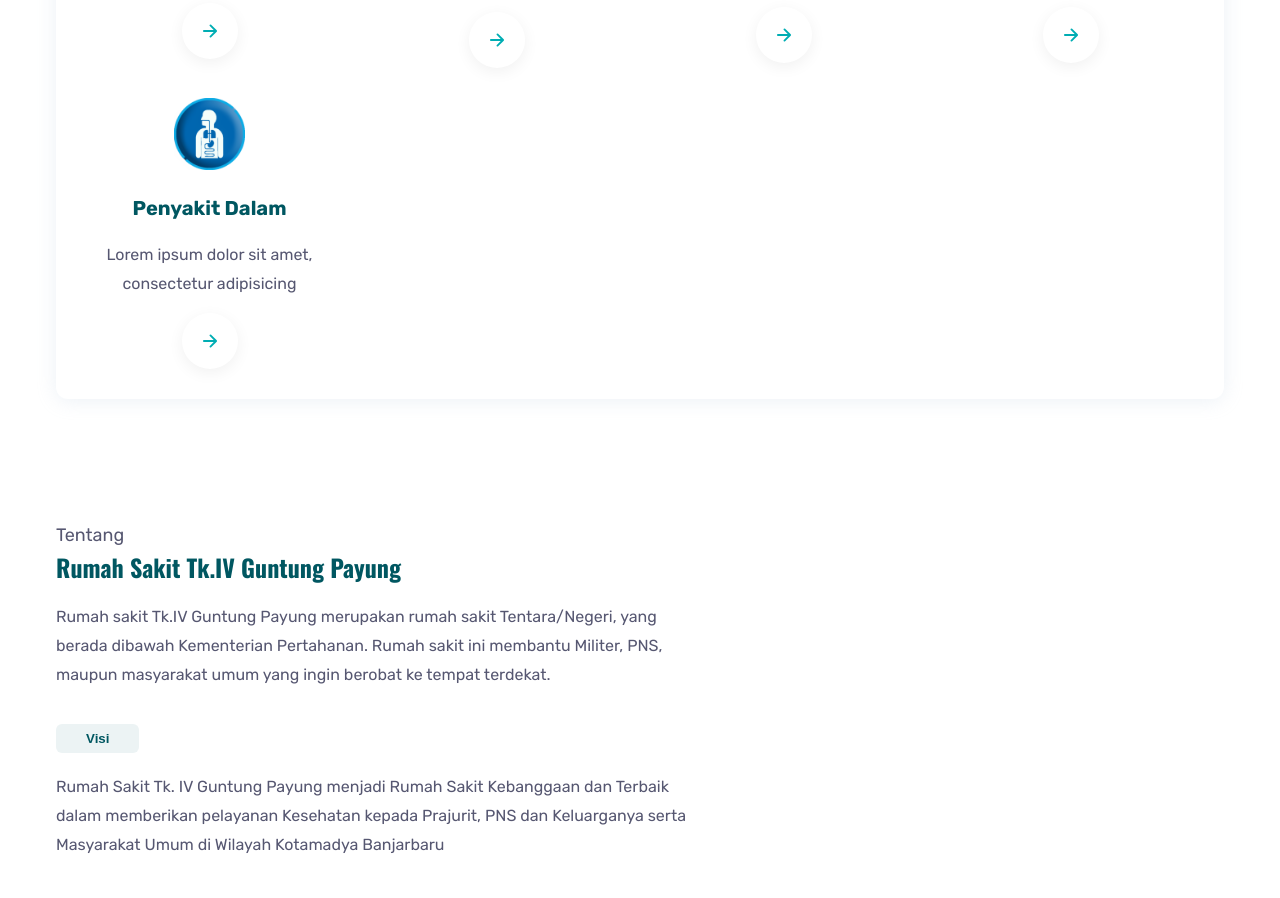
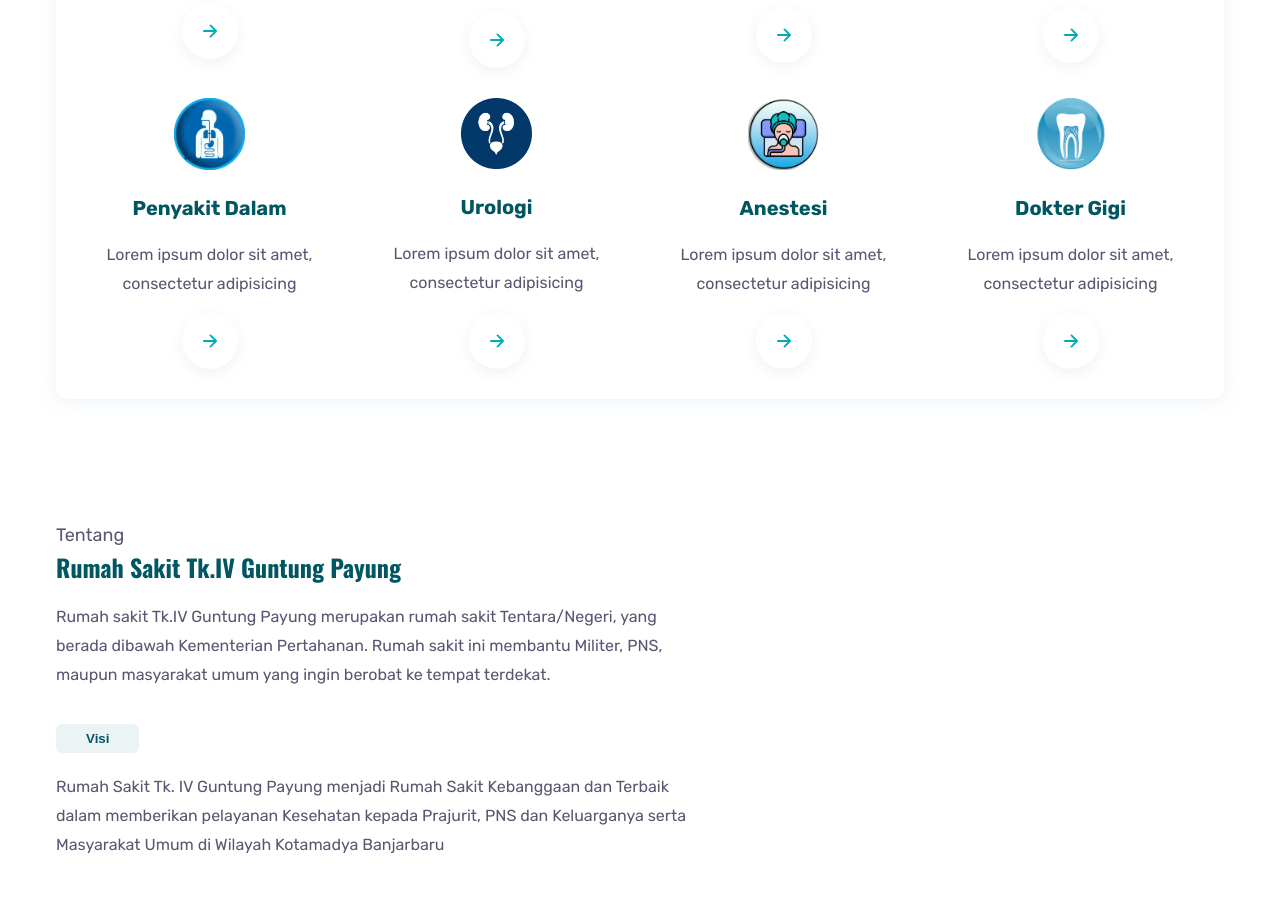
Before and after one commit to Robbyns99/Web_RSGtp, a plain HTML site: page index.html in a window 1280 px wide. Shown: the part 969-1867 px from the top of the page. Drawn offline with nearby package versions, Linux system fonts and the light colour scheme.

Commit message:
Foto Icon Pelayanan

```diff
--- a/index.html
+++ b/index.html
@@ -259,6 +259,69 @@
 
                                 <h3 class="headline-sm card-title">
                                     <a href="#">Penyakit Dalam</a>
+                                </h3>
+
+                                <p class="card-text">
+                                    Lorem ipsum dolor sit amet, consectetur adipisicing
+                                </p>
+
+                                <button class="btn-circle" aria-label="read more about psychiatry">
+                                    <ion-icon name="arrow-forward" aria-hidden="true"></ion-icon>
+                                </button>
+                            </div>
+                        </li>
+
+                        <li>
+                            <div class="service-card" data-reveal="bottom">
+
+                                <div class="card-icon" >
+                                    <img src="./assets/images/Urologi.png" width="71" height="71" loading="lazy" alt="icon">
+                                </div>
+
+                                <h3 class="headline-sm card-title">
+                                    <a href="#">Urologi</a>
+                                </h3>
+
+                                <p class="card-text">
+                                    Lorem ipsum dolor sit amet, consectetur adipisicing
+                                </p>
+
+                                <button class="btn-circle" aria-label="read more about psychiatry">
+                                    <ion-icon name="arrow-forward" aria-hidden="true"></ion-icon>
+                                </button>
+                            </div>
+                        </li>
+
+                        <li>
+                            <div class="service-card" data-reveal="bottom">
+
+                                <div class="card-icon" >
+                                    <img src="./assets/images/Anestesi.png" width="71" height="71" loading="lazy" alt="icon">
+                                </div>
+
+                                <h3 class="headline-sm card-title">
+                                    <a href="#">Anestesi</a>
+                                </h3>
+
+                                <p class="card-text">
+                                    Lorem ipsum dolor sit amet, consectetur adipisicing
+                                </p>
+
+                                <button class="btn-circle" aria-label="read more about psychiatry">
+                                    <ion-icon name="arrow-forward" aria-hidden="true"></ion-icon>
+                                </button>
+                            </div>
+                        </li>
+
+                        <li>
+                            <div class="service-card" data-reveal="bottom">
+
+                                <div class="card-icon" >
+                                    <img src="./assets/images/Gigi.png" width="71" height="71" loading="lazy" alt="icon">
+                                </div>
+
+                                <h3 class="headline-sm card-title">
+                                    <a href="#">Dokter Gigi</a>
                                 </h3>
 
                                 <p class="card-text">
```
Also changed, not shown: assets/images/Anestesi.png (added), assets/images/Gigi.png (added), assets/images/Urologi.png (added).
